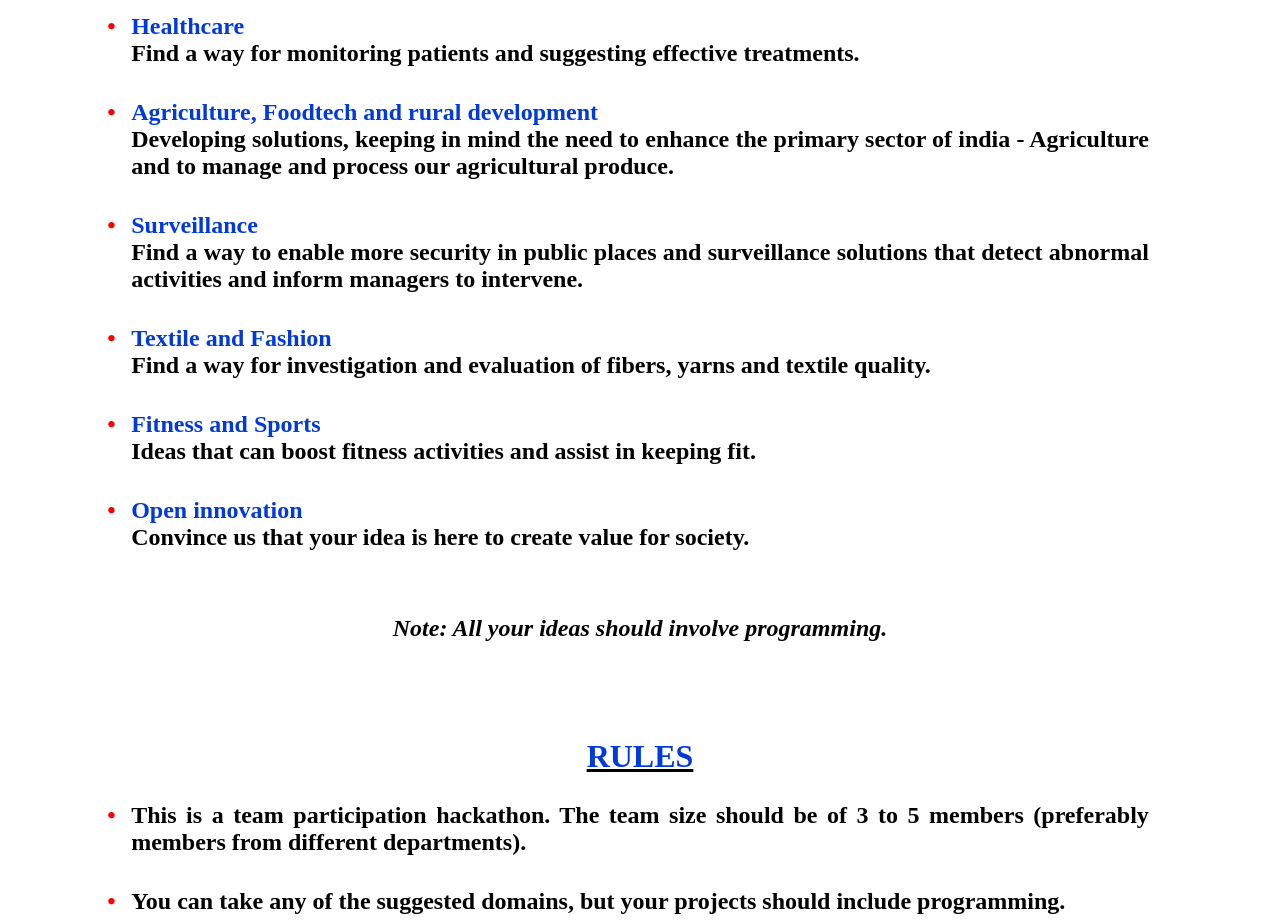
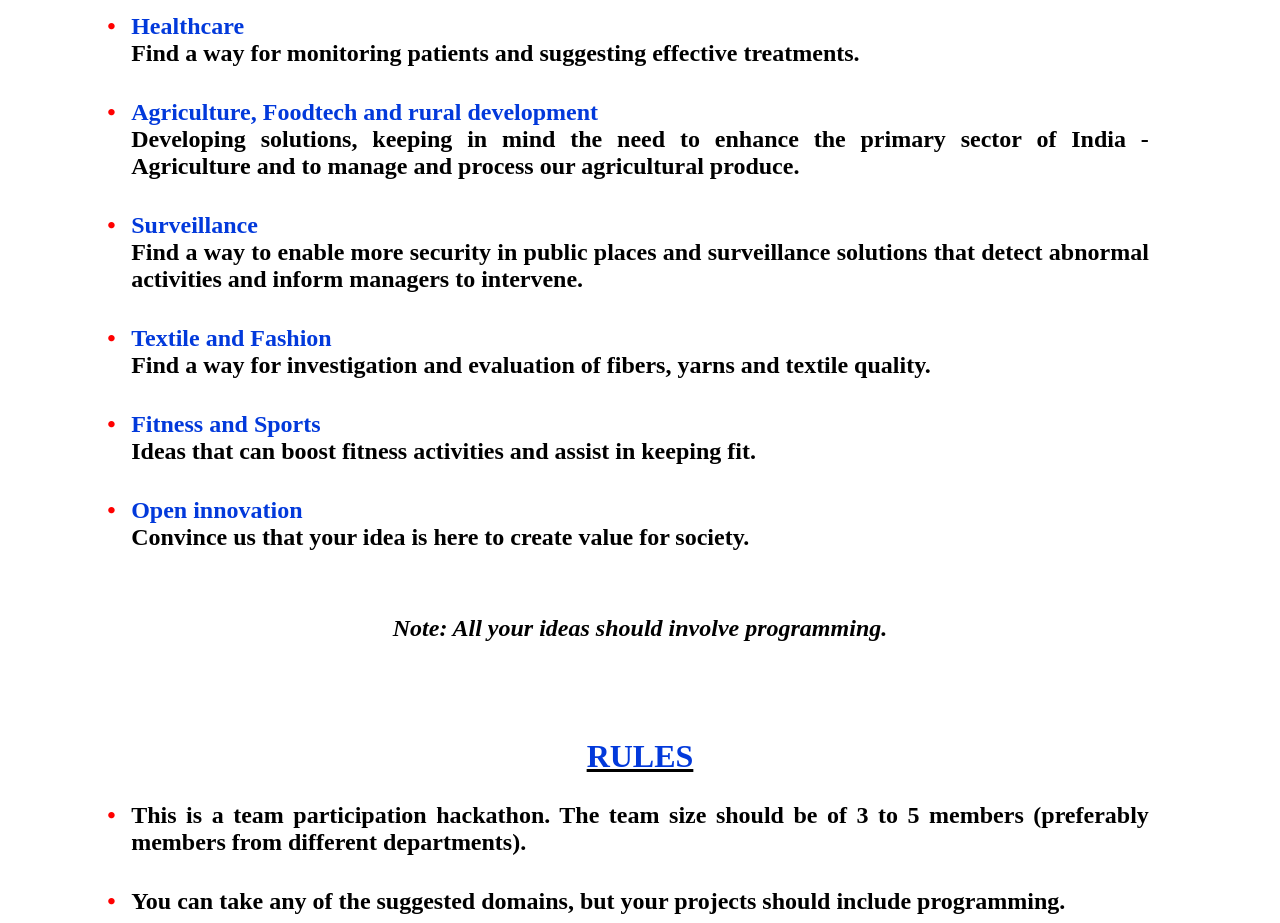
Before and after one commit to Mounika-Krish/Ideation_codingclub, a plain HTML site: page index.html in a window 1280 px wide. Shown: the part 1960-2883 px from the top of the page. Drawn offline with nearby package versions, Linux system fonts and the light colour scheme.

Commit message:
Update index.html

```diff
--- a/index.html
+++ b/index.html
@@ -113,7 +113,7 @@
               <p>Find a way for monitoring patients and suggesting effective treatments.</p></div>
               <div class="over2">
                 <li><font color="#0239DB">Agriculture, Foodtech and rural development</font></li>
-                <p>Developing solutions, keeping in mind the need to enhance the primary sector of india - Agriculture and to manage and process our agricultural produce.</p></div>
+                <p>Developing solutions, keeping in mind the need to enhance the primary sector of India - Agriculture and to manage and process our agricultural produce.</p></div>
                 <div class="over2">
                   <li><font color="#0239DB">Surveillance</font></li>
                   <p>Find a way to enable more security in public places and surveillance solutions that detect abnormal activities and inform managers to intervene.
```
